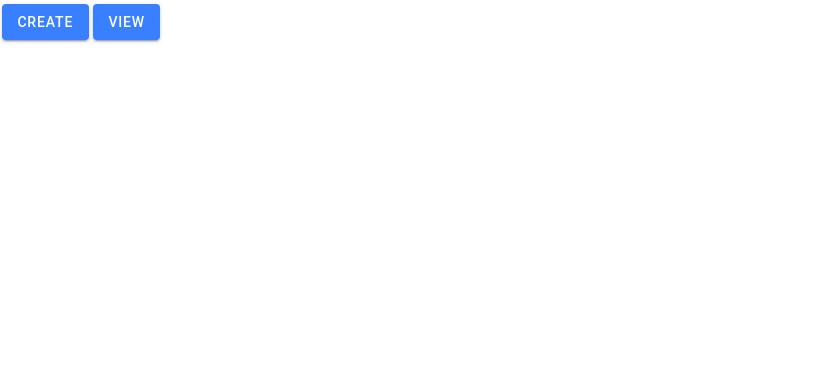
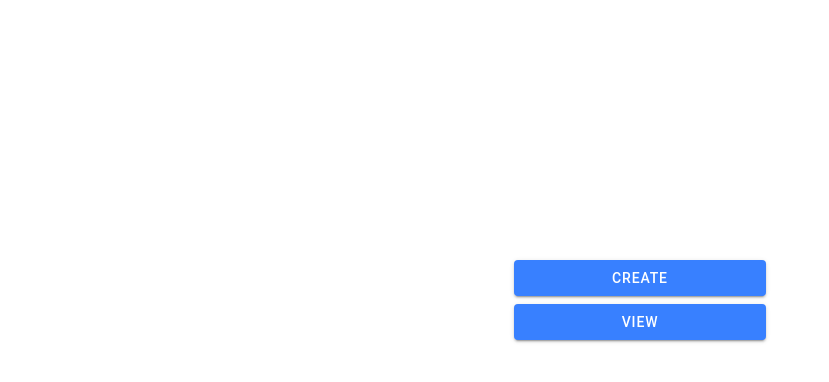
Before and after one commit to tducasse/sherpa, a React (Create React App) app: page /home in a window 1280 px wide. Shown: the top 382 px of the page, without its empty margins (0-829 px from the left). Built offline with nearby package versions, Linux system fonts and the light colour scheme.

Commit message:
Better style

```diff
--- a/src/App.tsx
+++ b/src/App.tsx
@@ -3,6 +3,7 @@ import { IonReactRouter } from "@ionic/react-router";
 import { Redirect, Route } from "react-router-dom";
 import Create from "./pages/Create";
 import View from "./pages/View";
+import Home from "./pages/Home";
 
 /* Core CSS required for Ionic components to work properly */
 import "@ionic/react/css/core.css";
@@ -21,7 +22,6 @@ import "@ionic/react/css/text-alignment.css";
 import "@ionic/react/css/text-transformation.css";
 
 /* Theme variables */
-import Home from "./pages/Home";
 import "./theme/variables.css";
 
 setupIonicReact();
--- a/src/pages/Home.tsx
+++ b/src/pages/Home.tsx
@@ -5,8 +5,29 @@ const Home: React.FC<RouteComponentProps> = ({ history }) => {
   return (
     <IonPage>
       <IonContent fullscreen>
-        <IonButton onClick={() => history.push("/create")}>Create</IonButton>
-        <IonButton onClick={() => history.push("/view")}>View</IonButton>
+        <div
+          style={{
+            display: "flex",
+            flexDirection: "column",
+            alignItems: "center",
+            justifyContent: "center",
+            height: "75%",
+          }}
+        >
+          <div
+            style={{
+              display: "flex",
+              flexDirection: "column",
+              width: "20%",
+              minWidth: 100,
+            }}
+          >
+            <IonButton onClick={() => history.push("/create")}>
+              Create
+            </IonButton>
+            <IonButton onClick={() => history.push("/view")}>View</IonButton>
+          </div>
+        </div>
       </IonContent>
     </IonPage>
   );
```
